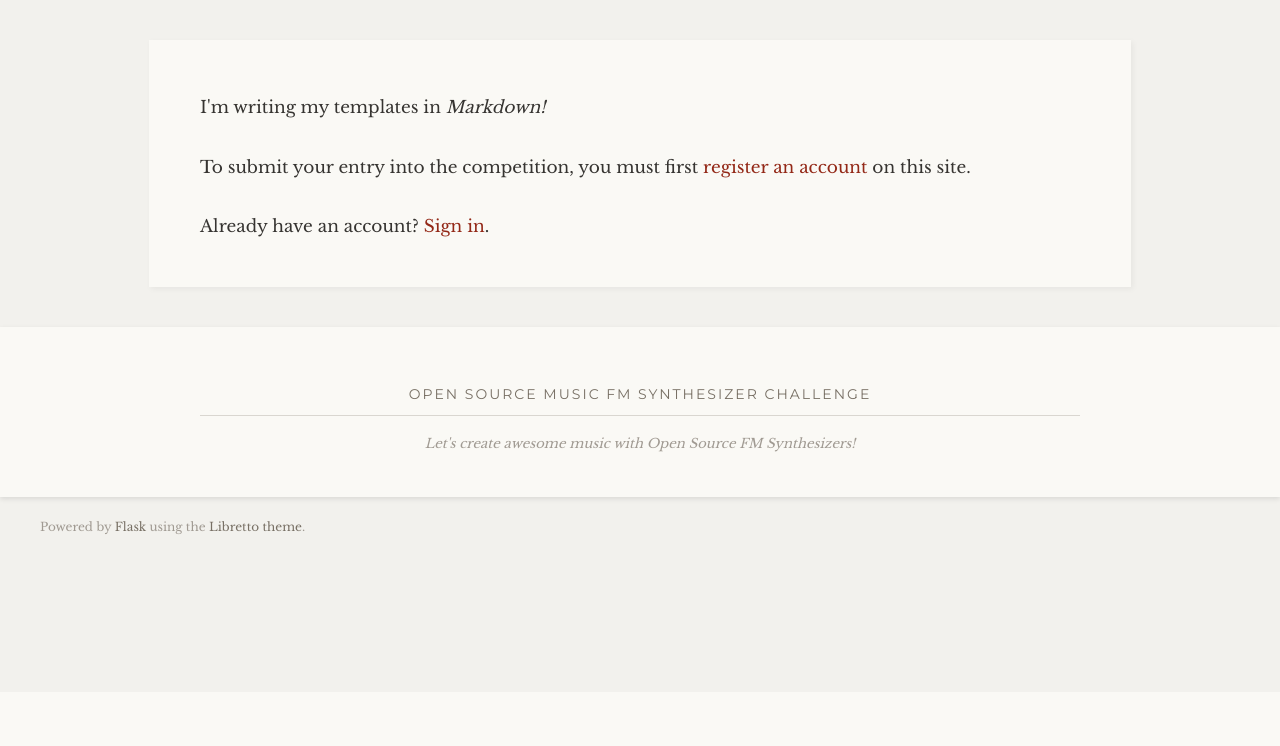
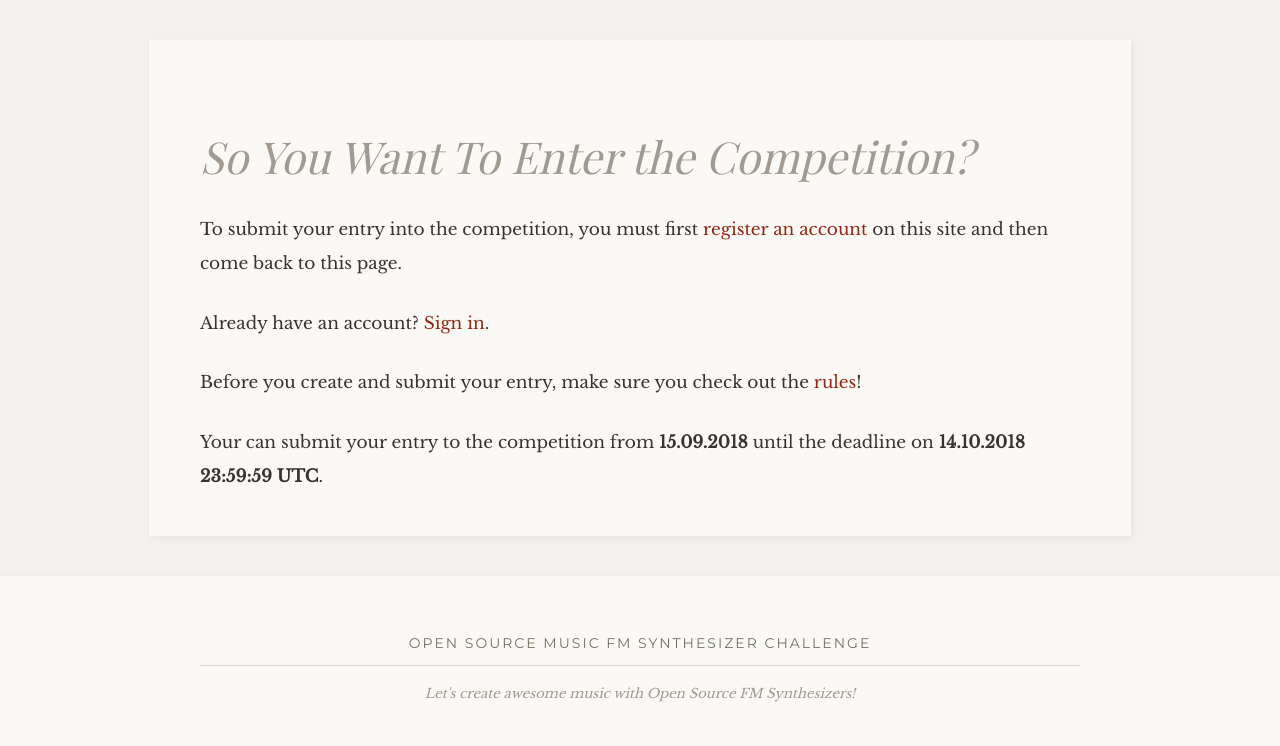
Before and after one commit to SpotlightKid/nexus-challenge-webapp, a Flask app: page /submit/ in a window 1280 px wide. Shown: the part 108-854 px from the top of the page. Before the commit the page ends 643 px from the top, so only its background shows below. Run offline with Flask 2, Linux system fonts and the light colour scheme; the visitor is signed in with stand-in values (Sample User, id 1); data comes from the database, SQL or seed files in the repository; parts of the project's set-up code (start-up, migrations or seed data) failed here and were passed over; some libraries are stand-ins or nearby versions; some web fonts are replaced.

Commit message:
Competition submission first beta
Signed-off-by: Christopher Arndt <chris@chrisarndt.de>

```diff
--- a/fmchallengewebapp/competition/views.py
+++ b/fmchallengewebapp/competition/views.py
@@ -1,40 +1,101 @@
 # -*- coding: utf-8 -*-
 """Public blueprint views."""
 
+from datetime import datetime
 from flask import Blueprint, current_app, flash, redirect, render_template, request, url_for
 from flask_login import current_user, login_required
 
-from fmchallengewebapp.utils import flash_errors
+from fmchallengewebapp.utils import canonify_track_url, flash_errors
 from fmchallengewebapp.user.decorators import check_confirmed
 
 from .forms import SubmitCompetitionEntryForm
+from .models import CompetitionEntry
 
 
 blueprint = Blueprint('competition', __name__, static_folder='../static')
 
 
-@blueprint.route('/submit/')
+@blueprint.route('/submit_entry', methods=['GET', 'POST'])
+@login_required
+@check_confirmed
 def submit_entry():
     """Competition entry submission form page."""
-    if current_user.is_authenticated:
+    user_entry = CompetitionEntry.query.filter_by(user_id=current_user.id).first()
+    if user_entry:
+        form = SubmitCompetitionEntryForm(request.form, obj=user_entry)
+        submit_label = "Update Draft!"
+        page_title = "Update Competition Entry"
+    else:
         form = SubmitCompetitionEntryForm(request.form)
-        if form.validate_on_submit():
-            redirect(url_for('competition.view_entry'))
-        return render_template(
-            'competition/submit.html',
-            form=form,
-            page_title="Submit Competition Entry",
-            submit_label="Create Draft!")
-    else:
-        return render_template(
-            'competition/submit_nologin.html',
-            page_title="Submit Competition Entry")
+        submit_label = "Create Draft!"
+        page_title = "Submit Competition Entry"
+
+    if form.validate_on_submit():
+        url, _ = canonify_track_url(form.url.data)
+        if user_entry:
+            if user_entry.is_published:
+                flash("Your competition entry is already published and can't be updated anymore.")
+            user_entry.update(
+                title=form.title.data.strip(),
+                artist=form.artist.data.strip(),
+                url=url,
+                description=form.description.data.strip(),
+                production_details=form.production_details.data.strip(),
+                last_modified_on=datetime.utcnow()
+            )
+        else:
+            CompetitionEntry.create(
+                title=form.title.data.strip(),
+                artist=form.artist.data.strip(),
+                url=url,
+                description=form.description.data.strip(),
+                production_details=form.production_details.data.strip(),
+                last_modified_on=datetime.utcnow(),
+                user_id=current_user.id
+            )
+
+        return redirect(url_for('competition.view_entry'))
+
+    return render_template(
+        'competition/submit.html',
+        form=form,
+        page_title=page_title,
+        submit_label=submit_label
+    )
 
 
-@blueprint.route('/submission')
+@blueprint.route('/publish_entry')
 @login_required
 @check_confirmed
+def publish_entry():
+    """Publish a competition entry."""
+    user_entry = CompetitionEntry.query.filter_by(user_id=current_user.id).first()
+    if user_entry:
+        if user_entry.is_published:
+            flash("Your competition entry is already published.")
+        else:
+            confirm = request.args.get('confirm', False)
+            if confirm and str(confirm).lower() in ('1', 'yes', 'true'):
+                user_entry.update(
+                    is_published=True,
+                    published_on=datetime.utcnow()
+                )
+            else:
+                return render_template('competition/publish_confirm.html')
+    else:
+        flash("You have not submitted a competition entry yet.")
+
+    return redirect(url_for('competition.view_entry'))
+
+
+@blueprint.route('/submit/')
 def view_entry():
+    user_entry = None
+    if current_user.is_authenticated:
+        user_entry = CompetitionEntry.query.filter_by(user_id=current_user.id).first()
+
+    page_title = "Review Competition Entry" if user_entry else "Enter the Competition"
     return render_template(
         'competition/view.html',
-        page_title="Review Competition Entry")
+        page_title=page_title,
+        user_entry=user_entry)
--- a/fmchallengewebapp/settings.py
+++ b/fmchallengewebapp/settings.py
@@ -54,3 +54,7 @@
 SOCIAL_BUTTONS_CODE = (
     'https://twitter.com/osamCologne',
 )
+
+# Competition parameters
+MIN_TRACK_LENGTH = 60.0
+MAX_TRACK_LENGTH = 300.0
--- a/fmchallengewebapp/static/css/libretto_styles.css
+++ b/fmchallengewebapp/static/css/libretto_styles.css
@@ -544,11 +544,29 @@
     background: #a09a92;
 }
 
+.flask-pagedown-preview {
+    font-size: 0.85em;
+    border-width: 1px;
+    background: url(../img/previewbg.gif);
+    color: #333;
+    margin: 1em 0px;
+    padding: 0.5em 1em;
+}
+
+div.flask-markdown {
+    font-size: 0.85em;
+    border-width: 1px;
+    background: #eee;
+    color: #333;
+    margin: 1em 0px;
+    padding: 0.5em 1em;
+}
 
 /*--------------------------------------------------------------
 4.0 Forms
 --------------------------------------------------------------*/
 button,
+a.btn,
 input,
 select,
 textarea {
@@ -561,6 +579,7 @@
 }
 
 button,
+a.btn,
 html input[type="button"],
 input[type="reset"],
 input[type="submit"] {
@@ -673,6 +692,7 @@
 }
 
 input[type="submit"],
+a.btn,
 button {
     background: #a09a92;
     border: 1px solid #eae9e6;
@@ -687,6 +707,7 @@
 }
 
 input[type="submit"]:hover,
+a.btn:hover,
 button:hover {
     background: #a09a92;
     color: #faf9f5;
@@ -694,6 +715,7 @@
 }
 
 input[type="submit"]:active,
+a.btn.active,
 button:active {
     background: #363431;
     outline: 5px solid #363431;
--- a/fmchallengewebapp/templates/base.html
+++ b/fmchallengewebapp/templates/base.html
@@ -61,7 +61,7 @@
                 {% if current_user and current_user.is_authenticated %}
                 <li class="nav-item">
                     <a class="nav-link" href="{{ url_for('user.logout') }}"
-                      ><i class="fas fa-sign-out-alt"></i>Log out</a>
+                      ><i class="fas fa-sign-out-alt"></i>&nbsp;Log out</a>
                 </li>
               {% endif %}
             </ul>
--- a/fmchallengewebapp/templates/competition/submit_nologin.html
+++ /dev/null
@@ -1,14 +0,0 @@
-{% extends "base.html" %}
-{% from 'macros.html' import checkbox_field, form_field %}
-
-{% block content %}
-{% filter markdown %}
-I'm writing my templates in *Markdown!*
-{% endfilter %}
-
-<p>To submit your entry into the competition, you must first
-<a href="{{ url_for('user.register') }}">register an account</a> on this site.</p>
-
-<p>Already have an account? <a href="{{ url_for('user.login') }}">Sign in</a>.</p>
-
-{% endblock %}
--- a/fmchallengewebapp/templates/competition/view.html
+++ b/fmchallengewebapp/templates/competition/view.html
@@ -1,10 +1,71 @@
 {% extends "base.html" %}
-{% from 'macros.html' import checkbox_field, form_field %}
 
 {% block content %}
-<div class="container-narrow">
-  <h1 class="mt-5">Review Competition Entry</h1>
-  <br/>
-  <p class="no-emphasis">Competition entry details here...</p>
+{% if current_user.is_authenticated %}
+{% if user_entry %}
+{% if user_entry.is_published %}
+<h1 class="mt-5">Your Competition Entry</h1>
+{% else %}
+<h1 class="mt-5">Review Competition Entry Draft</h1>
+{% endif %}
+<p class="no-emphasis">
+<strong>Title:</strong> {{ user_entry.title }}<br/>
+<strong>Artist:</strong> {{ user_entry.artist }}<br/>
+<strong>URL:</strong> <a href="{{ user_entry.url }}">{{ user_entry.url }}</a><br/>
+</p>
+<strong>Description:</strong><br/>
+<div class="flask-markdown shadow-sm rounded">
+{{ user_entry.description | markdown }}
 </div>
+<strong>Production details:</strong><br/>
+<div class="flask-markdown shadow-sm rounded">
+{{ user_entry.production_details | markdown }}
+</div>
+{% if user_entry.is_published %}
+{% if user_entry.is_approved %}
+<p class="alert alert-successed">Your entry was published on
+  {{ user_entry.published_on.strftime('%Y-%m-%d %H:%M UTC') }} and has been approved to enter
+  the competition.</p>
+{% else %}
+<p class="alert alert-info">Your entry was published on
+  {{ user_entry.published_on.strftime('%Y-%m-%d %H:%M UTC') }} and is waiting for approval.</p>
+{% endif %}
+{% else %}
+<p class="alert alert-warning">Your entry is not published yet and will <strong>not</strong> enter
+the competition.</p>
+{% endif %}
+{% if not user_entry.is_published %}
+<br/>
+<p>
+  <a class="btn btn-secondary" href="{{ url_for('competition.submit_entry') }}">Update entry</a>
+  &nbsp;
+  <a class="btn btn-danger" href="{{ url_for('competition.publish_entry') }}">Publish Entry</a>
+</p>
+{% endif %}
+{% else %}
+<h1 class="mt-5">Enter the Competition</h1>
+{% filter markdown %}
+To enter the competition:
+
+* Read the [rules](/rules).
+* Upload your track to [Archive.org](https://archive.org/upload/).
+* Fill out the <a href="{{ url_for('competition.submit_entry') }}">submisison form</a> and publish
+  your track before the deadline.
+{% endfilter %}
+
+{% endif %}
+{% else %}
+<h1 class="mt-5">So You Want To Enter the Competition?</h1>
+<p>To submit your entry into the competition, you must first
+<a href="{{ url_for('user.register') }}">register an account</a> on this site and then come back
+to this page.</p>
+
+<p>Already have an account? <a href="{{ url_for('user.login') }}">Sign in</a>.</p>
+{% filter markdown %}
+Before you create and submit your entry, make sure you check out the [rules](/rules)!
+
+Your can submit your entry to the competition from **15.09.2018** until the deadline on
+**14.10.2018 23:59:59 UTC**.
+{% endfilter %}
+{% endif %}
 {% endblock %}
--- a/fmchallengewebapp/user/views.py
+++ b/fmchallengewebapp/user/views.py
@@ -66,7 +66,7 @@
         if user and user.check_password(request.form['password']):
             login_user(user)
             flash('You are logged in.', 'success')
-            return redirect(url_for('public.home'))
+            return redirect(url_for('competition.view_entry'))
         else:
             flash('Invalid email and/or password.', 'danger')
             return render_template('users/login.html', form=form)
--- a/fmchallengewebapp/utils.py
+++ b/fmchallengewebapp/utils.py
@@ -1,5 +1,8 @@
 # -*- coding: utf-8 -*-
 """Helper utilities and decorators."""
+
+from posixpath import basename
+from urllib.parse import urlparse
 
 from flask import current_app, flash
 
@@ -25,3 +28,16 @@
         site_url=current_app.config.get('SITE_URL'),
         site_author=current_app.config.get('SITE_AUTHOR'),
     )
+
+
+def format_duration(sec):
+    return "%02i:%02i" % (int(sec / 60), sec % 60)
+
+
+def canonify_track_url(url):
+    track_id = url.strip()
+    if track_id.startswith(('http', 'archive.org')):
+        urlparts = urlparse(track_id)
+        track_id = basename(urlparts.path)
+    url = 'https://archive.org/details/' + track_id
+    return url, track_id
--- a/requirements/base.txt
+++ b/requirements/base.txt
@@ -46,4 +46,3 @@
 # Web & API clients
 requests==2.19.1
 internetarchive==1.7.3
-#openlibrary-client==0.0.18
```
Also changed, not shown: assets/css/libretto_styles.css (+22 -0 lines), fmchallengewebapp/competition/forms.py (+66 -10 lines), fmchallengewebapp/competition/models.py (+9 -12 lines), fmchallengewebapp/templates/competition/publish_confirm.html (added, +20 -0 lines), fmchallengewebapp/templates/competition/submit.html (+17 -4 lines), fmchallengewebapp/templates/public/home.html (+1 -22 lines), fmchallengewebapp/user/forms.py (+35 -2 lines), migrations/versions/d0881487f3c3_.py (renamed from migrations/versions/2068f9044a03_.py, +12 -11 lines), assets/img/previewbg.gif (added), fmchallengewebapp/static/img/previewbg.gif (added).
